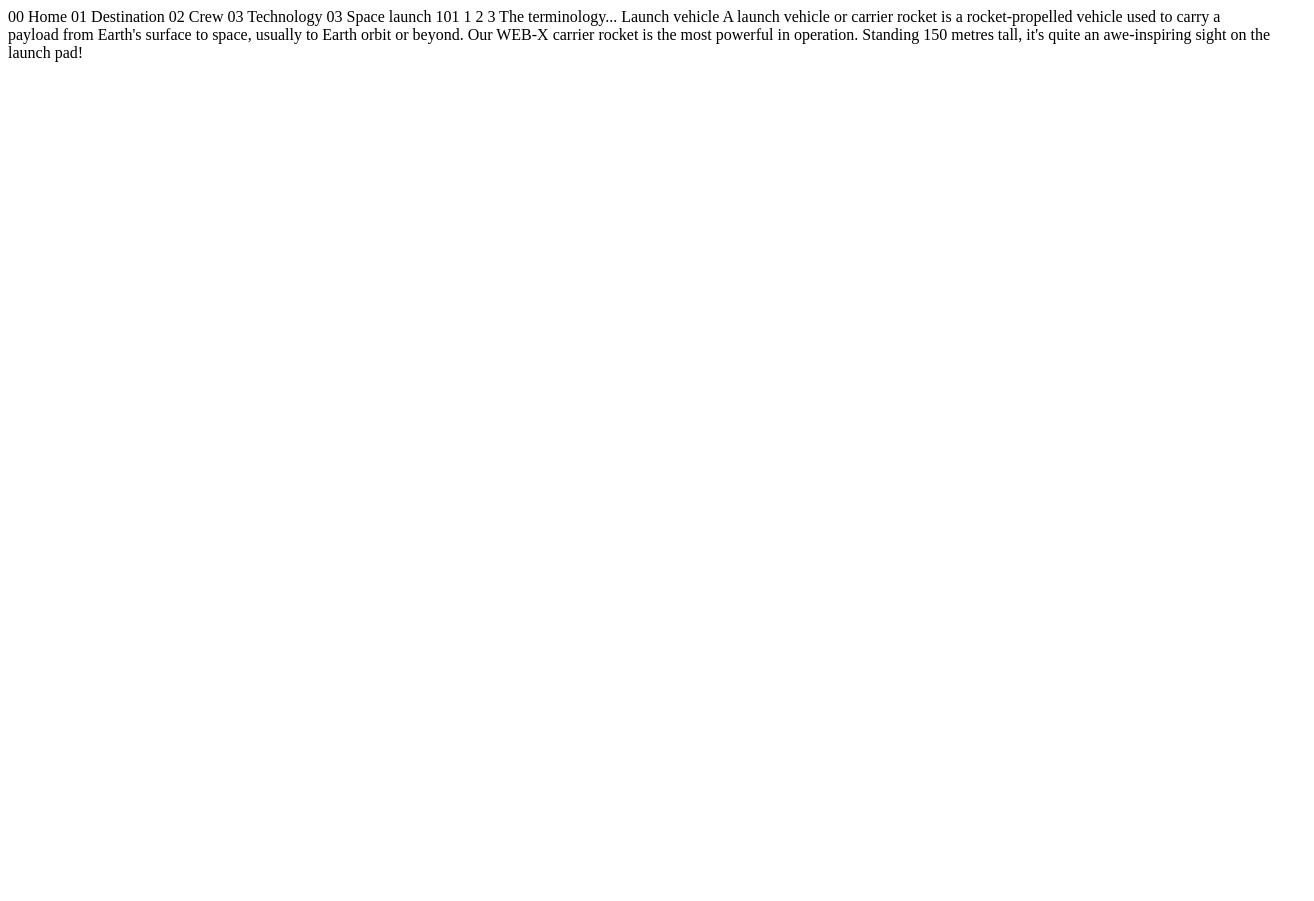
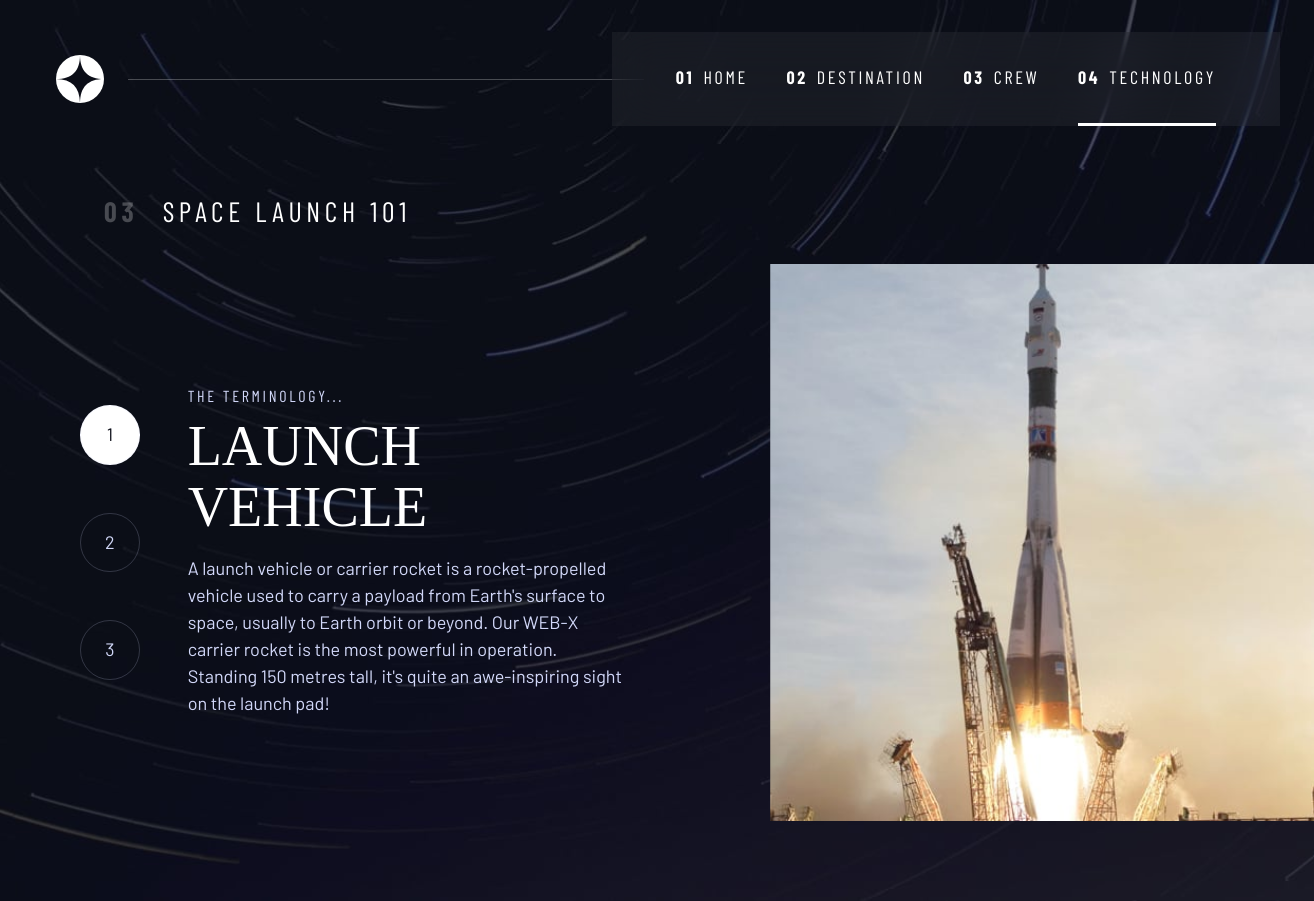
Before and after one commit to ghosh-abhirup/space-tourism, a plain HTML site: page starter-code/technology-vehicle.html in a window 1280 px wide. Shown: the whole page, 1314 px wide, since content can reach past the window. Before the commit the page ends 800 px from the top, so only its background shows below. Drawn offline with nearby package versions, Linux system fonts and the light colour scheme; a web font is replaced by a local one.

Commit message:
technology

```diff
--- a/starter-code/index.css
+++ b/starter-code/index.css
@@ -477,6 +477,25 @@ body{
     }
 }
 
+.technology{
+    background-image: url(./assets/technology/background-technology-mobile.jpg);
+
+}
+
+
+@media (min-width: 35rem) {
+    .technology{
+        background-position: center center;
+        background-image: url(./assets/technology/background-technology-tablet.jpg);
+    }
+}
+
+@media (min-width: 45rem) {
+    .technology{
+        background-image: url(./assets/technology/background-technology-desktop.jpg);
+    }
+}
+
 /* ----------------------------------- */
 /* Page Layout */
 /* ----------------------------------- */
@@ -565,6 +584,37 @@ body{
     opacity: 0.5;
 }
 
+/* Tech page layout */
+
+.grid-container--tech{
+    --flow-space: 2rem;
+    grid-template-areas:
+        'title'
+        'image'
+        'content';
+}
+
+.numbered-title {
+    grid-area: title;
+}
+
+.grid-container--tech > img {
+    grid-area: image;
+    margin-bottom: 1rem;
+    width: 100%;
+}
+
+.grid-container--tech > .content {
+    grid-area: content;
+}
+
+.content{
+    flex-direction: column;
+    align-items: center;
+    justify-content: space-between;
+}
+
+
 @media (min-width: 35em) {
     .destinatin-meta{
         flex-direction: row;
@@ -586,6 +636,7 @@ body{
             'dots'
             'image';
     }
+
 }
 
 
@@ -620,7 +671,8 @@ body{
         '. image content .';
     }
 
-    .grid-container--destination > img {
+    .grid-container--destination > img,
+    .grid-container--crew > img {
         max-width: 90%;
     }
 
@@ -641,18 +693,42 @@ body{
         '. dots image .';
     }
 
-    .grid-container--crew > img {
-        max-width: 90%;
+    /* Tech page layout */
+
+    .grid-container--tech{
+        --flow-space: 2rem;
+        grid-template-areas:
+            '. title title .'
+            '. content image .';
     }
 
+    .content{
+        flex-direction: row;
+        --gap:3rem;
+    }
+
+    .number-list{
+        flex-direction: column;
+        justify-content: space-around;
+    }
+
+    .number-list > *{
+        padding: 0 1.5rem;
+    }
+    .grid-container--tech > img{
+
+        transform: translateX(21%);
+    }
+
+    .grid-container--tech > img[src*="assets/technology/image-launch-vehicle-landscape.jpg"]{
+        content: url("assets/technology/image-launch-vehicle-portrait.jpg");
+    }
+
+    .grid-container--tech > img[src*="assets/technology/image-spaceport-landscape.jpg"]{
+        content: url("assets/technology/image-spaceport-portrait.jpg");
+    }
+
+    .grid-container--tech > img[src*="assets/technology/image-space-capsule-landscape.jpg"]{
+        content: url("assets/technology/image-space-capsule-portrait.jpg");
+    }
 }
-
-/* Image shift holder */
-
-body main img > [aria-shown = "true"]{
-    display: block;
-}
-
-body main img > [aria-shown = "false"]{
-    display: none;
-}
--- /dev/null
+++ b/starter-code/numbers.js
@@ -0,0 +1,30 @@
+const numbersList = document.querySelector('[role = "number-list"]');
+const numbers = numbersList.querySelectorAll('[role = "numbers"]');
+
+const techs = document.querySelectorAll('[role = "tech"]');
+
+const techImgs = document.querySelectorAll('[role="tech-img"]');
+
+const techSwitch = (i) => {
+  techs.forEach((tech) => {
+    tech.setAttribute("hidden", "hidden");
+  });
+
+  numbers.forEach((number) => {
+    number.setAttribute("aria-selected", "false");
+  });
+
+  techImgs.forEach((img) => {
+    img.style.display = "none";
+  });
+
+  techs[i].removeAttribute("hidden");
+  numbers[i].setAttribute("aria-selected", "true");
+  techImgs[i].style.display = "block";
+};
+
+numbers.forEach((number, i) => {
+  number.addEventListener("click", () => {
+    techSwitch(i);
+  });
+});
--- a/starter-code/technology-vehicle.html
+++ b/starter-code/technology-vehicle.html
@@ -1,32 +1,106 @@
 <!DOCTYPE html>
 <html lang="en">
+
 <head>
   <meta charset="UTF-8">
   <meta name="viewport" content="width=device-width, initial-scale=1.0">
 
   <link rel="icon" type="image/png" sizes="32x32" href="./assets/favicon-32x32.png">
+  <!-- Google fonts -->
+  <link rel="preconnect" href="https://fonts.googleapis.com">
+  <link rel="preconnect" href="https://fonts.gstatic.com" crossorigin>
+  <link
+    href="https://fonts.googleapis.com/css2?family=Barlow+Condensed:wght@400;700&family=Bellefair&family=Barlow:wght@400;700&display=swap"
+    rel="stylesheet">
+
+  <!-- Custom css -->
+  <link rel="stylesheet" href="index.css">
+
+  <!-- Custom JS -->
+  <script src="index.js" defer></script>
+  <script src="numbers.js" defer></script>
 
   <title>Frontend Mentor | Space tourism website</title>
 </head>
-<body>
 
-  00 Home
-  01 Destination
-  02 Crew
-  03 Technology
+<body class="technology">
+  <header class="primary-header flex">
+    <div>
+      <img src="assets/shared/logo.svg" alt="Space tourism logo" class="logo">
+    </div>
+    <button class="mobile-nav-toggle" aria-controls="primary-navigation"><span class="sr-only"
+        aria-expanded="false">Menu</span></button>
+    <nav>
+      <ul id="primary-navigation" data-visible="false" class="primary-navigation underline-indicators flex">
+        <li><a class="ff-sans-cond uppercase text-white letter-spacing-2" href="index.html"><span>01</span>Home</a>
+        <li><a class="ff-sans-cond uppercase text-white letter-spacing-2"
+            href="destination-moon.html"><span>02</span>Destination</a>
+        <li><a class="ff-sans-cond uppercase text-white letter-spacing-2"
+            href="crew-commander.html"><span>03</span>Crew</a>
+        <li class="active"><a class="ff-sans-cond uppercase text-white letter-spacing-2"
+            href="technology-vehicle.html"><span>04</span>Technology</a>
+      </ul>
+    </nav>
+  </header>
 
-  03 Space launch 101
+  <main id="main" class="grid-container grid-container--tech flow">
+    <h2 class="numbered-title"><span>03 </span>Space launch 101</h2>
 
-  1
-  2
-  3
+    <div class="content flex flow" style="--flow-space:1rem">
+      <div class="number-list fs-400 flex" role="number-list">
+        <button role="numbers" aria-selected="true">1</button>
+        <button role="numbers" aria-selected="false">2</button>
+        <button role="numbers" aria-selected="false">3</button>
+      </div>
 
-  The terminology...
-  Launch vehicle
+      <!-- Vehicle -->
+      <article class="flow tech-info" role="tech">
+        <div class="flow" style="--flow-space:0.5rem">
+          <h2 class="ff-sans-cond uppercase text-light letter-spacing-2 fs-300">The terminology...</h2>
+          <p class="ff-serif uppercase fs-700">Launch vehicle</p>
+        </div>
 
-  A launch vehicle or carrier rocket is a rocket-propelled vehicle used to carry a
-  payload from Earth's surface to space, usually to Earth orbit or beyond. Our
-  WEB-X carrier rocket is the most powerful in operation. Standing 150 metres tall,
-  it's quite an awe-inspiring sight on the launch pad!
+        <p class="text-light">A launch vehicle or carrier rocket is a rocket-propelled vehicle used to carry a
+          payload from Earth's surface to space, usually to Earth orbit or beyond. Our
+          WEB-X carrier rocket is the most powerful in operation. Standing 150 metres tall,
+          it's quite an awe-inspiring sight on the launch pad!</p>
+      </article>
+
+      <!-- Spaceport -->
+      <article hidden class="flow tech-info" role="tech">
+        <div class="flow" style="--flow-space:0.5rem">
+          <h2 class="ff-sans-cond uppercase text-light letter-spacing-2 fs-300">The terminology...</h2>
+          <p class="ff-serif uppercase fs-700">Spaceport</p>
+        </div>
+
+        <p class="text-light">A spaceport or cosmodrome is a site for launching (or receiving) spacecraft,
+          by analogy to the seaport for ships or airport for aircraft. Based in the
+          famous Cape Canaveral, our spaceport is ideally situated to take advantage
+          of the Earth’s rotation for launch.</p>
+      </article>
+
+      <!-- Space capsule -->
+      <article hidden class="flow tech-info" role="tech">
+        <div class="flow" style="--flow-space:0.5rem">
+          <h2 class="ff-sans-cond uppercase text-light letter-spacing-2 fs-300">The terminology...</h2>
+          <p class="ff-serif uppercase fs-700">Space capsule</p>
+        </div>
+
+        <p class="text-light">A space capsule is an often-crewed spacecraft that uses a blunt-body reentry
+          capsule to reenter the Earth's atmosphere without wings. Our capsule is where
+          you'll spend your time during the flight. It includes a space gym, cinema,
+          and plenty of other activities to keep you entertained.</p>
+      </article>
+    </div>
+
+    <img src="assets/technology/image-launch-vehicle-landscape.jpg" role="tech-img" alt="Launch Vehicle">
+    <img src="assets/technology/image-spaceport-landscape.jpg" role="tech-img" alt="Spaceport" style="display: none;">
+    <img src="assets/technology/image-space-capsule-landscape.jpg" role="tech-img" alt="Space Capsule"
+      style="display: none;">
+
+
+  </main>
+
 </body>
+
 </html>
```
Also changed, not shown: starter-code/crew-commander.html (+1 -1 lines), starter-code/destination-moon.html (+1 -1 lines), starter-code/index.html (+1 -1 lines).
